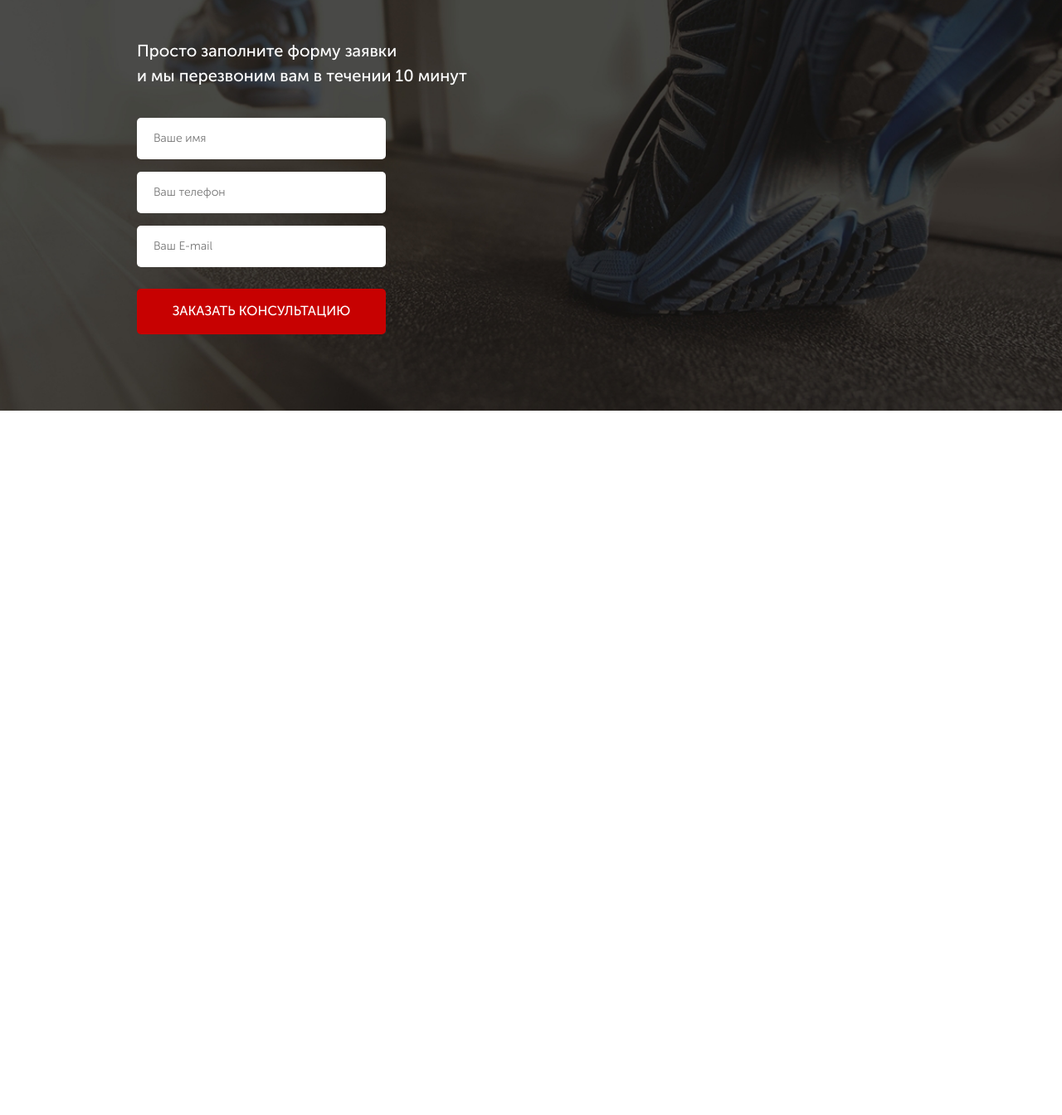
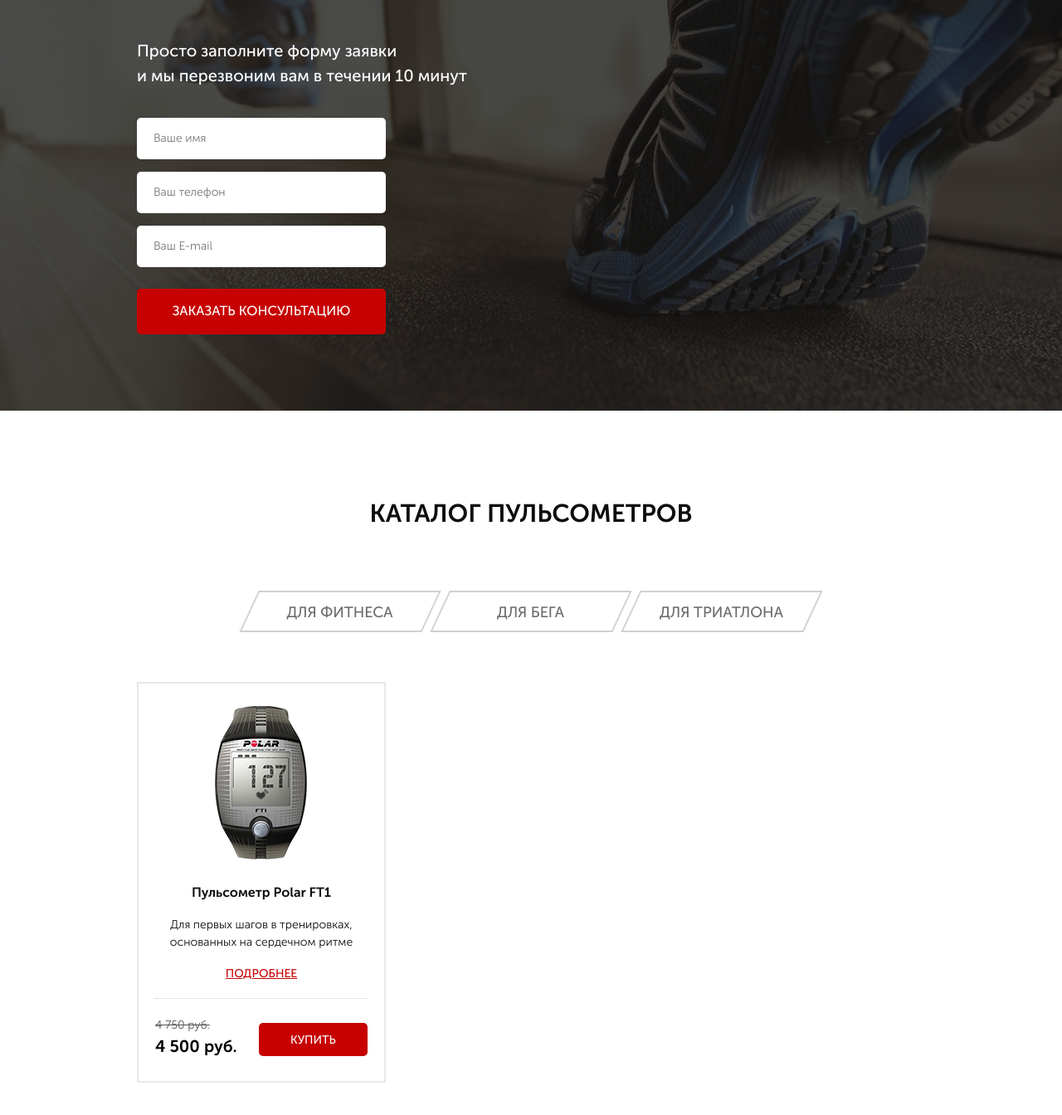
Before and after one commit to CowboyManlbdro/pulse, a website: page src/index.html in a window 1280 px wide. Shown: the part 1452-2796 px from the top of the page at 83% size. Before the commit the page ends 1947 px from the top, so only its background shows below. Drawn offline with Linux system fonts and the light colour scheme; files that its build step writes are made by us from their sources.

Commit message:
added catalog part one

```diff
--- a/src/index.html
+++ b/src/index.html
@@ -109,5 +109,44 @@
             </form>
         </div>
     </div>
+
+    <section class="catalog">
+        <div class="container">
+            <h2 class="title">Каталог пульсометров</h2>
+            <ul class="catalog__tabs">
+                <li class="catalog__tab">
+                    <div>Для фитнеса</div>
+                </li>
+                <li class="catalog__tab">
+                    <div>для бега</div>
+                </li>
+                <li class="catalog__tab">
+                    <div>для триатлона</div>
+                </li>
+            </ul>
+
+            <div class="catalog__content">
+                <div class="catalog-item">
+                    <img src="img/pulsometr.png" alt="" class="catalog-item__img">
+                    <div class="catalog-item__subtitle">Пульсометр Polar FT1</div>
+                    <div class="catalog-item__descr">Для первых шагов в тренировках, основанных на сердечном ритме</div>
+                    <a href="#" class="catalog-item__link">ПОДРОБНЕЕ</a>
+                    <hr>
+                    <div class="catalog-item__footer">
+                        <div class="catalog-item__prices">
+                            <div class="catalog-item__old-price">4 750 руб.</div>
+                            <div class="catalog-item__price">4 500 руб.</div>
+                        </div>
+                        <button class="button button_mini">КУПИТЬ</button>
+                    </div>
+                </div>
+            </div>
+            <div class="catalog__content"></div>
+            <div class="catalog__content"></div>
+        </div>
+    </section>
+
+
+    <script src="js/script.js"></script>
 </body>
 </html>
--- a/src/sass/blocks/_buttons.scss
+++ b/src/sass/blocks/_buttons.scss
@@ -21,4 +21,9 @@
         height: 55px;
         font-size: 16px;
     }
+    &_mini {
+        width: 131px;
+        height: 40px;
+        font-size: 14px;
+    }
 }
--- /dev/null
+++ b/src/sass/blocks/_catalog.scss
@@ -0,0 +1,104 @@
+.catalog {
+    padding: 102px 0;
+    &__tabs {
+        margin-top: 70px;
+        list-style-type: none;
+        display: flex;
+        justify-content: center;
+        align-items: center;
+        margin-bottom: 0;
+        padding-left: 0;
+    }
+    &__tab {
+        width: 220px;
+        height: 50px;
+        border: 2px solid #d0d0d0;
+        font-size: 18px;
+        font-weight: 500;
+        text-transform: uppercase;
+        color: #6b6b6b;
+        text-align: center;
+        line-height: 48px;
+        transform: skewX(-25deg);
+        margin: 0 5px;
+        cursor: pointer;
+        transition: 0.5s all;
+        &:hover {
+            border: none;
+            box-shadow: 3px 3px 20px $main-color;
+        }
+        div {
+            transform: skewX(25deg);
+        }
+        &_active {
+            color: #fff;
+            background-color: $main-color;
+            border: none;
+        }
+    }
+    &__content {
+        margin-top: 60px;
+    }
+    &-item {
+        width: 300px;
+        min-height: 440px;
+        border: 2px solid #e8e8e8;
+        padding: 20px 20px 27px 20px;
+        &__img {
+            display: block;
+            margin: 0 auto;
+            max-width: 100%;
+            height: 200px;
+        }
+        &__subtitle {
+            text-align: center;
+            margin-top: 20px;
+            font-size: 16px;
+            font-weight: 700;
+            color: #0d0d0d;
+        }
+        &__descr {
+            margin-top: 16px;
+            text-align: center;
+            font-size: 14px;
+            font-weight: 300;
+            color: #0d0d0d;
+        }
+        &__link {
+            display: block;
+            margin-top: 17px;
+            text-align: center;
+            font-size: 14px;
+            font-weight: 500;
+            text-decoration: underline;
+            color: #c70101;
+            &:hover {
+                color: #c70101;
+            }
+        }
+        hr {
+            margin-top: 19px;
+            height: 1px;
+            background-color: #e8e8e8;
+            border-bottom: none;
+            border-top: none;
+        }
+        &__footer {
+            margin-top: 21px;
+            display: flex;
+            justify-content: space-between;
+            align-items: center;
+        }
+        &__old-price {
+            font-size: 14px;
+            font-weight: 300;
+            color: #555555;
+            text-decoration: line-through;
+        }
+        &__price {
+            font-size: 20px;
+            font-weight: 700;
+            color: #050505;
+        }
+    }
+}
--- a/src/sass/style.scss
+++ b/src/sass/style.scss
@@ -2,6 +2,8 @@
 * {
     font-family: 'Museo Sans Cyrl', sans-serif;
     box-sizing: border-box;
+    margin: 0;
+    padding: 0;
 }
 .container {
     max-width: 950px;
@@ -15,3 +17,4 @@
 @import 'blocks/titles';
 @import 'blocks/consultation';
 @import 'blocks/forms';
+@import 'blocks/catalog';
```
Also changed, not shown: js/script.js (added), src/css/style.min.css.
